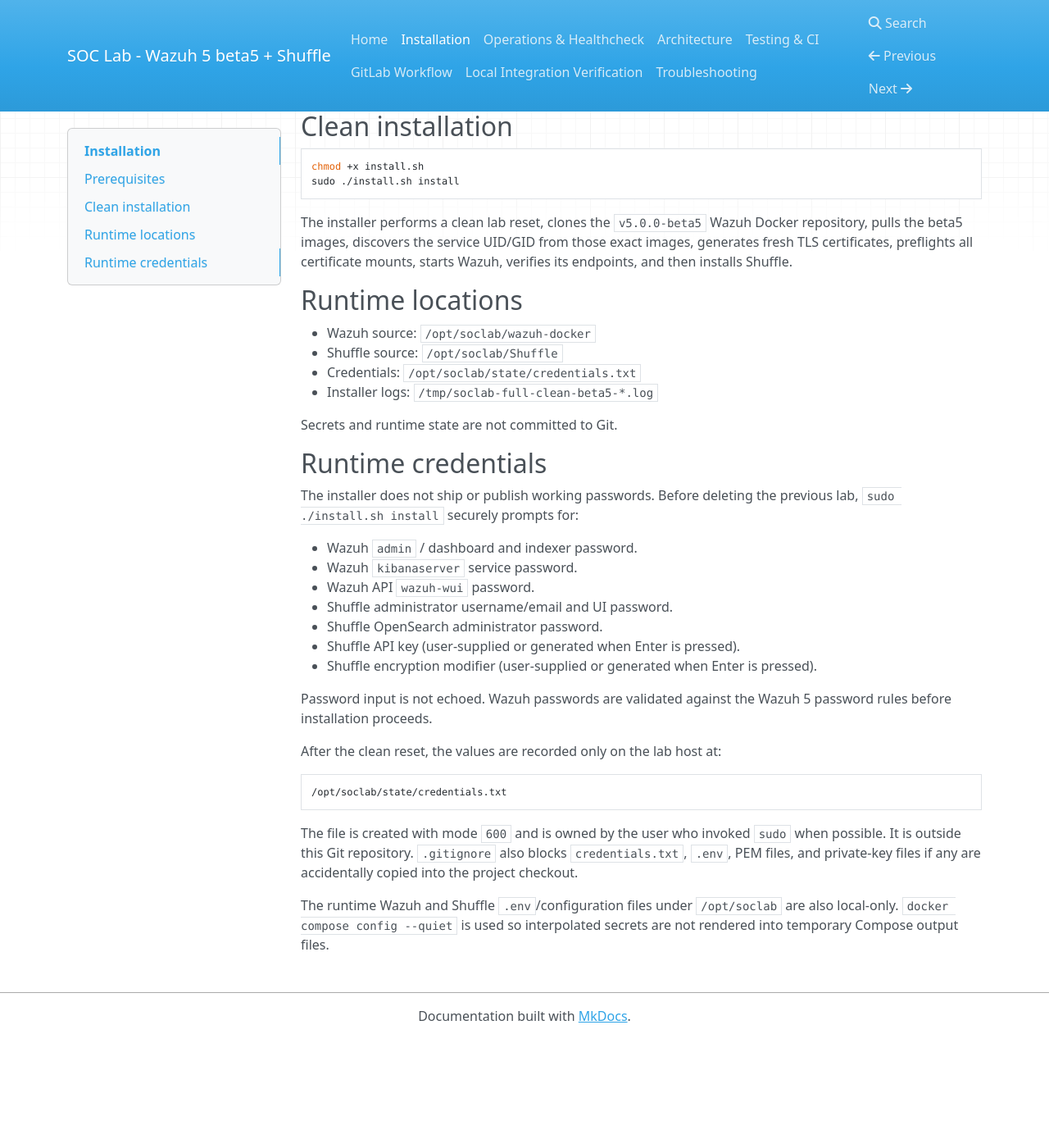
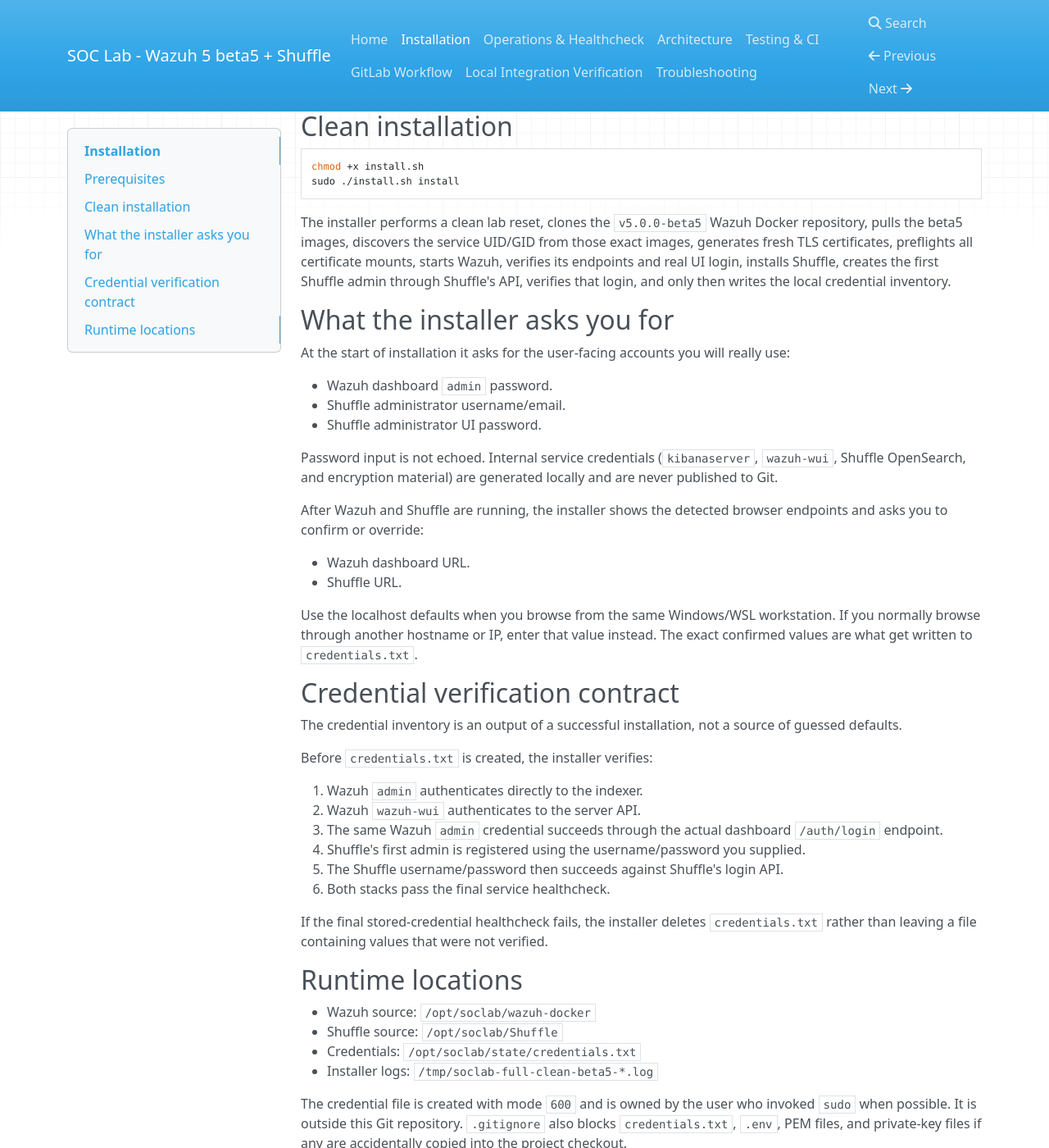
Before and after one commit to avioren/SOCLab, an MkDocs documentation site: the page built from docs/installation.md, in a window 1280 px wide and 1400 px high, scrolled down 214 px. Shown: the whole window at 82% size. Built offline with MkDocs 1.6.1, drawn with Linux system fonts in a browser that asks for light colours; nearby versions of some CDN libraries; before the commit the page ends 1481 px from its top, so only the background shows below that.

Commit message:
fix: verify Wazuh and Shuffle credentials before storing

````diff
--- a/docs/installation.md
+++ b/docs/installation.md
@@ -13,7 +13,39 @@ chmod +x install.sh
 sudo ./install.sh install
 ```
 
-The installer performs a clean lab reset, clones the `v5.0.0-beta5` Wazuh Docker repository, pulls the beta5 images, discovers the service UID/GID from those exact images, generates fresh TLS certificates, preflights all certificate mounts, starts Wazuh, verifies its endpoints, and then installs Shuffle.
+The installer performs a clean lab reset, clones the `v5.0.0-beta5` Wazuh Docker repository, pulls the beta5 images, discovers the service UID/GID from those exact images, generates fresh TLS certificates, preflights all certificate mounts, starts Wazuh, verifies its endpoints and real UI login, installs Shuffle, creates the first Shuffle admin through Shuffle's API, verifies that login, and only then writes the local credential inventory.
+
+## What the installer asks you for
+
+At the start of installation it asks for the user-facing accounts you will really use:
+
+- Wazuh dashboard `admin` password.
+- Shuffle administrator username/email.
+- Shuffle administrator UI password.
+
+Password input is not echoed. Internal service credentials (`kibanaserver`, `wazuh-wui`, Shuffle OpenSearch, and encryption material) are generated locally and are never published to Git.
+
+After Wazuh and Shuffle are running, the installer shows the detected browser endpoints and asks you to confirm or override:
+
+- Wazuh dashboard URL.
+- Shuffle URL.
+
+Use the localhost defaults when you browse from the same Windows/WSL workstation. If you normally browse through another hostname or IP, enter that value instead. The exact confirmed values are what get written to `credentials.txt`.
+
+## Credential verification contract
+
+The credential inventory is an output of a successful installation, not a source of guessed defaults.
+
+Before `credentials.txt` is created, the installer verifies:
+
+1. Wazuh `admin` authenticates directly to the indexer.
+2. Wazuh `wazuh-wui` authenticates to the server API.
+3. The same Wazuh `admin` credential succeeds through the actual dashboard `/auth/login` endpoint.
+4. Shuffle's first admin is registered using the username/password you supplied.
+5. The Shuffle username/password then succeeds against Shuffle's login API.
+6. Both stacks pass the final service healthcheck.
+
+If the final stored-credential healthcheck fails, the installer deletes `credentials.txt` rather than leaving a file containing values that were not verified.
 
 ## Runtime locations
 
@@ -22,28 +54,6 @@ The installer performs a clean lab reset, clones the `v5.0.0-beta5` Wazuh Docker
 - Credentials: `/opt/soclab/state/credentials.txt`
 - Installer logs: `/tmp/soclab-full-clean-beta5-*.log`
 
-Secrets and runtime state are not committed to Git.
+The credential file is created with mode `600` and is owned by the user who invoked `sudo` when possible. It is outside this Git repository. `.gitignore` also blocks `credentials.txt`, `.env`, PEM files, and private-key files if any are accidentally copied into the project checkout.
 
-## Runtime credentials
-
-The installer does not ship or publish working passwords. Before deleting the previous lab, `sudo ./install.sh install` securely prompts for:
-
-- Wazuh `admin` / dashboard and indexer password.
-- Wazuh `kibanaserver` service password.
-- Wazuh API `wazuh-wui` password.
-- Shuffle administrator username/email and UI password.
-- Shuffle OpenSearch administrator password.
-- Shuffle API key (user-supplied or generated when Enter is pressed).
-- Shuffle encryption modifier (user-supplied or generated when Enter is pressed).
-
-Password input is not echoed. Wazuh passwords are validated against the Wazuh 5 password rules before installation proceeds.
-
-After the clean reset, the values are recorded only on the lab host at:
-
-```text
-/opt/soclab/state/credentials.txt
-```
-
-The file is created with mode `600` and is owned by the user who invoked `sudo` when possible. It is outside this Git repository. `.gitignore` also blocks `credentials.txt`, `.env`, PEM files, and private-key files if any are accidentally copied into the project checkout.
-
-The runtime Wazuh and Shuffle `.env`/configuration files under `/opt/soclab` are also local-only. `docker compose config --quiet` is used so interpolated secrets are not rendered into temporary Compose output files.
+The runtime Wazuh and Shuffle `.env`/configuration files under `/opt/soclab` are local-only. `docker compose config --quiet` is used so interpolated secrets are not rendered into temporary Compose output files.
````
Also changed, not shown: 4 other files.
